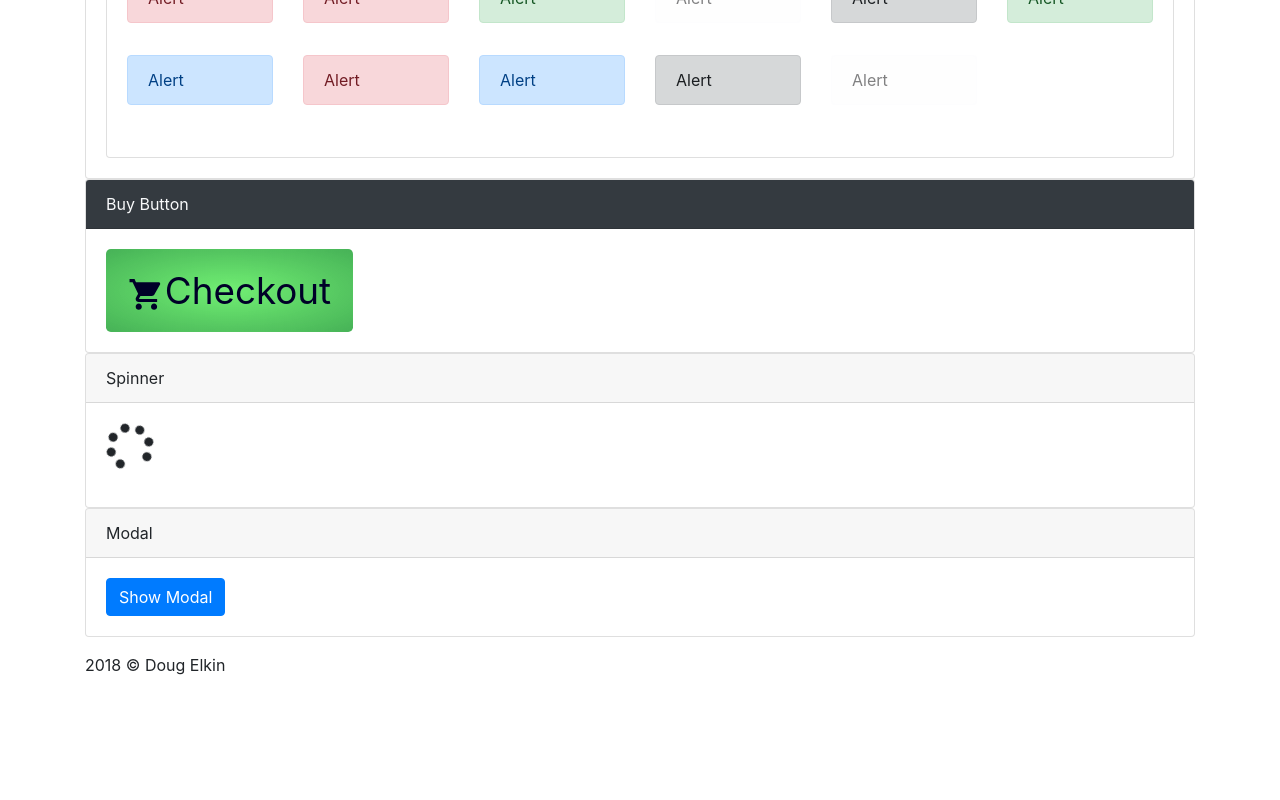
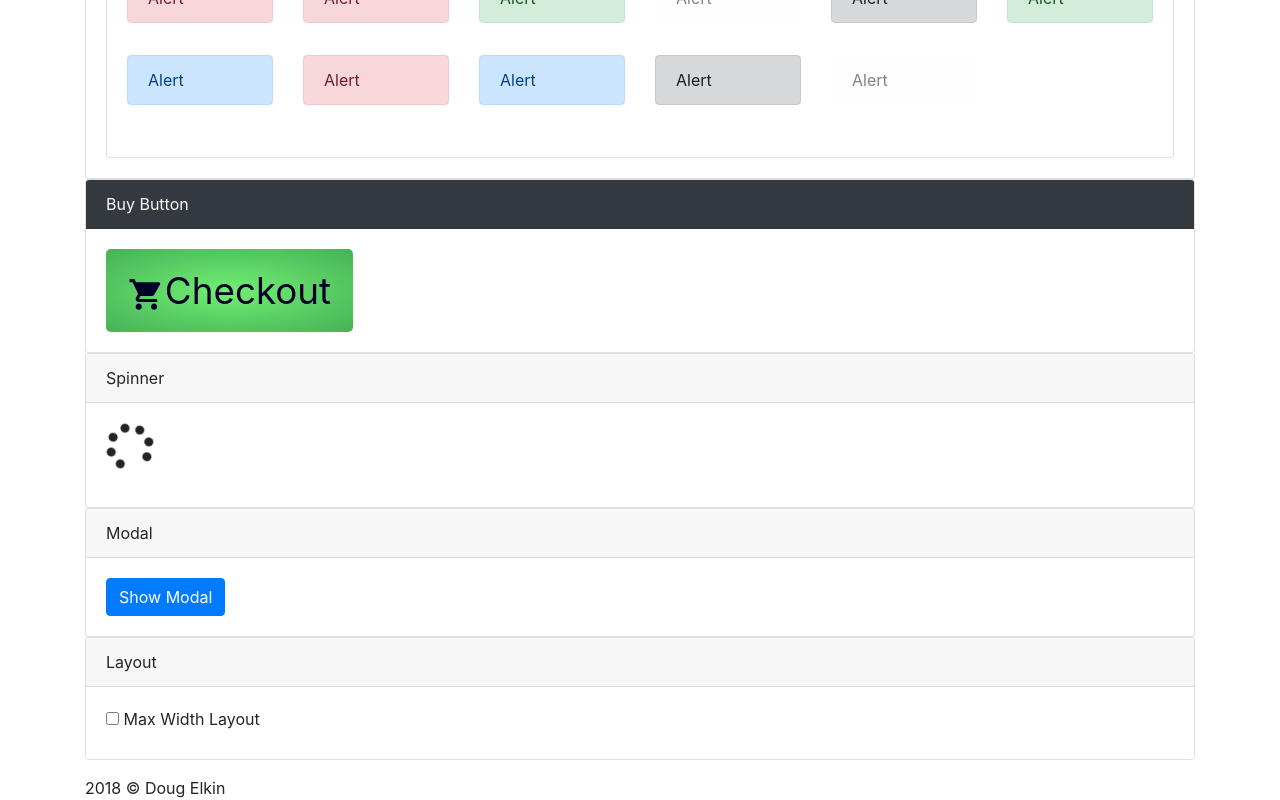
Before and after one commit to duhdugg/preaction-bootstrap-clips, a React (Create React App) app: page / in a window 1280 px wide. Shown: the part 3640-4440 px from the top of the page. Before the commit the page ends 4317 px from the top, so only its background shows below. Built offline with nearby package versions, Linux system fonts and the light colour scheme.

Commit message:
added max width layout control on example app

```diff
--- a/src/App.jsx
+++ b/src/App.jsx
@@ -17,6 +17,7 @@ class App extends React.Component {
   constructor(props) {
     super(props)
     this.state = {
+      maxWidthLayout: false,
       modal: false,
       toggler: false
     }
@@ -143,6 +144,7 @@ class App extends React.Component {
     return (
       <div className='app'>
         <Boilerplate
+          noContain={this.state.maxWidthLayout}
           jumbotron={<h1 className='display-4'>Preaction Boostrap Clips</h1>}
           header={<h2 className='subtitle'>Examples</h2>}
           navBar={this.navBar}
@@ -327,6 +329,21 @@ class App extends React.Component {
           ) : (
             ''
           )}
+          <Card header='Layout'>
+            <label>
+              <input
+                type='checkbox'
+                checked={this.state.maxWidthLayout}
+                onChange={e => {
+                  let value = e.target.checked
+                  this.setState(state =>
+                    Object.assign(state, { maxWidthLayout: value })
+                  )
+                }}
+              />{' '}
+              Max Width Layout
+            </label>
+          </Card>
         </Boilerplate>
       </div>
     )
```
